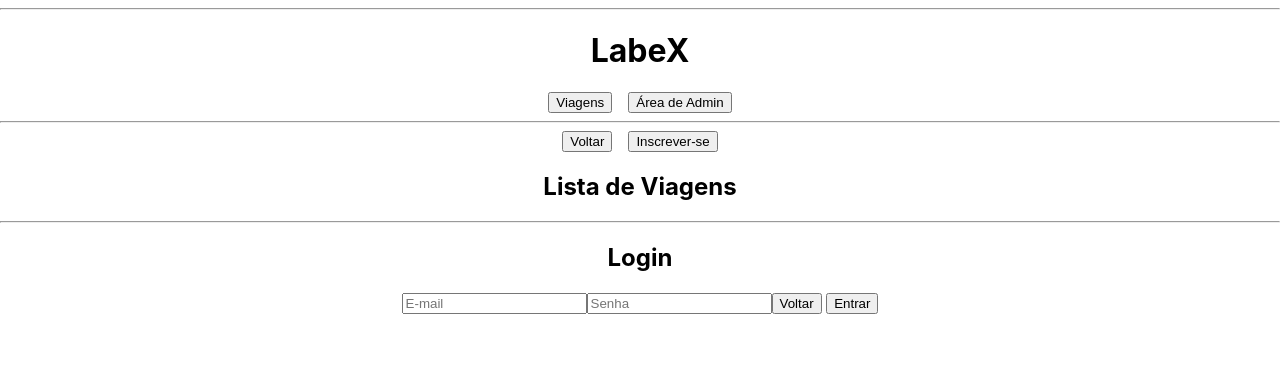
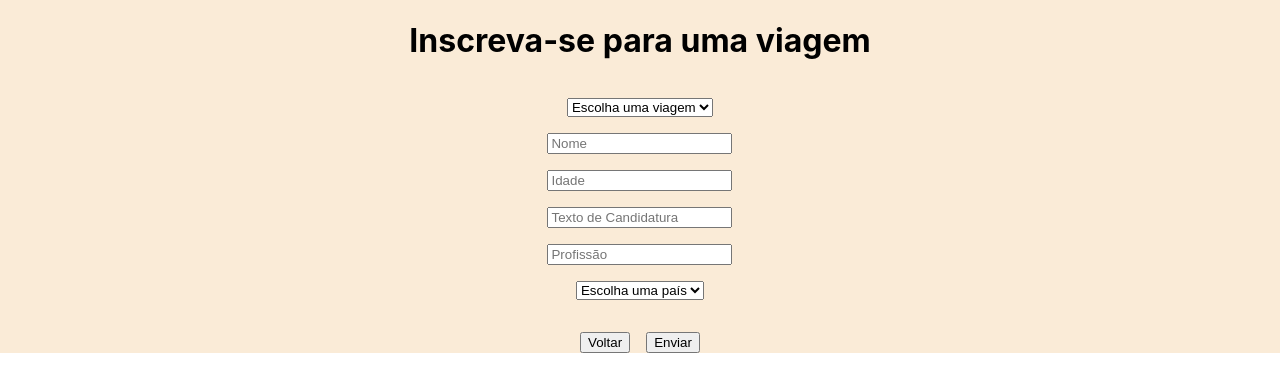
Before and after one commit to future4code/ailton-Raoni-Silva, a React (Create React App) app in the folder modulo3/projeto-labex/labex/: page /listas/inscricao in a window 1280 px wide. Shown: the top 392 px of the page. Built offline with nearby package versions, Linux system fonts and the light colour scheme.

Commit message:
router-dom

```diff
--- a/modulo3/projeto-labex/labex/package.json
+++ b/modulo3/projeto-labex/labex/package.json
@@ -8,6 +8,7 @@
     "@testing-library/user-event": "^13.5.0",
     "react": "^18.2.0",
     "react-dom": "^18.2.0",
+    "react-router-dom": "^6.3.0",
     "react-scripts": "5.0.1",
     "styled-components": "^5.3.5",
     "web-vitals": "^2.1.4"
--- a/modulo3/projeto-labex/labex/src/App.js
+++ b/modulo3/projeto-labex/labex/src/App.js
@@ -1,16 +1,15 @@
 import React from "react";
-import Home from "./Pages/Home";
-import "./App.css";
-import ListTripsPage from "./Pages/ListTripsPage";
-import LoginPage from "./Pages/LoginPage";
+import { Router } from "./Routes/Router";
+import { Container } from "./Style/Style";
+
+
+
 
 function App() {
   return (
-    <div className="App">
-      <Home />
-      <ListTripsPage/>
-      <LoginPage/>
-    </div>
+    <Container>
+      <Router />
+    </Container>
   );
 }
 
--- a/modulo3/projeto-labex/labex/src/Pages/ApplicationFormPage.js
+++ b/modulo3/projeto-labex/labex/src/Pages/ApplicationFormPage.js
@@ -0,0 +1,36 @@
+import React from "react";
+import { useNavigate } from "react-router-dom";
+import { Buttons } from "../Style/Style";
+import {Container} from "../Style/Style"
+
+export default function ApplicationFormPage() {
+  const navigate = useNavigate();
+
+  const goBack = () => {
+    navigate(-1);
+  };
+
+  return (
+    <Container>
+
+      <h1> Inscreva-se para uma viagem</h1>
+
+      <select>
+        <option>Escolha uma viagem</option>
+      </select>
+      <input placeholder="Nome"></input>
+      <input placeholder="Idade"></input>
+      <input placeholder="Texto de Candidatura"></input>
+      <input placeholder="Profissão"></input>
+      <select>
+        <option>Escolha uma país</option>
+      </select>
+
+      <Buttons>
+        <button onClick={goBack}>Voltar</button>
+        <button>Enviar</button>
+      </Buttons>
+
+    </Container>
+  );
+}
--- a/modulo3/projeto-labex/labex/src/Pages/Home.js
+++ b/modulo3/projeto-labex/labex/src/Pages/Home.js
@@ -1,20 +1,41 @@
 import React from "react";
 import styled from "styled-components";
-import {Buttons} from "../Style/Style"
+import { Buttons, Container } from "../Style/Style";
+import { useNavigate } from "react-router-dom";
+import { createGlobalStyle } from "styled-components";
 
+
+const GlobalStyle = createGlobalStyle`
+  body {
+    margin: 0;
+    padding: 0;
+    box-sizing: 0;
+    width: 100vw;
+  height: 100vh;
+  }
+`;
 
 
 
 export default function Home() {
+  const navigate = useNavigate();
+
+  const goToLista = () => {
+    navigate("/listas");
+  };
+
+  const goToLogin = () => {
+    navigate("login");
+  };
+
   return (
-    <div>
-        <hr/>
+    <Container>
+      <GlobalStyle> </GlobalStyle>
       <h1>LabeX</h1>
-        <Buttons>
-      <button>Viagens</button>
-      <button>Área de Admin</button>
-
+      <Buttons>
+        <button onClick={goToLista}>Viagens</button>
+        <button onClick={goToLogin}>Área de Admin</button>
       </Buttons>
-    </div>
+    </Container>
   );
 }
--- a/modulo3/projeto-labex/labex/src/Pages/ListTripsPage.js
+++ b/modulo3/projeto-labex/labex/src/Pages/ListTripsPage.js
@@ -1,16 +1,25 @@
-import React from 'react';
-import {Buttons} from "../Style/Style";
+import React from "react";
+import { Buttons } from "../Style/Style";
+import { useNavigate } from "react-router-dom";
 
 export default function ListTripsPage() {
+  const navigate = useNavigate();
+
+  const goBack = () => {
+    navigate(-1);
+  };
+
+  const goToForm = () => {
+    navigate("inscricao");
+  };
+
   return (
-      <div>
-          <hr/>
-          <Buttons>
-          <button>Voltar</button>
-          <button>Inscrever-se</button>
-          </Buttons>
-<h2>Lista de Viagens</h2>
-      </div>
-
-  )
+    <div>
+      <Buttons>
+        <button onClick={goBack}>Voltar</button>
+        <button onClick={goToForm}>Inscrever-se</button>
+      </Buttons>
+      <h2>Lista de Viagens</h2>
+    </div>
+  );
 }
--- a/modulo3/projeto-labex/labex/src/Pages/LoginPage.js
+++ b/modulo3/projeto-labex/labex/src/Pages/LoginPage.js
@@ -1,14 +1,26 @@
 import React from "react";
-import { Inputs } from "../Style/Style";
+import { Buttons, Container, Inputs } from "../Style/Style";
+import { useNavigate } from "react-router-dom";
 
 export default function LoginPage() {
+  const navigate = useNavigate();
+
+  const goBack = () => {
+    navigate(-1);
+  };
+
   return (
     <div>
-      <hr />
-      <h2>Login</h2>
-      <input placeholder="E-mail"></input>
-      <input placeholder="Senha"></input>
-      <button>Voltar</button> <button>Entrar</button>
+      <Container>
+        <h2>Login</h2>
+
+        <input placeholder="E-mail"></input>
+        <input placeholder="Senha"></input>
+
+        <Buttons>
+          <button onClick={goBack}>Voltar</button> <button>Entrar</button>
+        </Buttons>
+      </Container>
     </div>
   );
 }
--- /dev/null
+++ b/modulo3/projeto-labex/labex/src/Routes/Router.js
@@ -0,0 +1,20 @@
+import React from "react";
+import Home from "../Pages/Home"
+import ListTripsPage from "../Pages/ListTripsPage";
+import LoginPage from "../Pages/LoginPage";
+import {BrowserRouter, Routes, Route} from "react-router-dom"
+import ApplicationFormPage from "../Pages/ApplicationFormPage"
+
+
+export const Router = () => {
+  return (
+    <BrowserRouter>
+      <Routes>
+        <Route index element={<Home />} />
+        <Route path="listas" element={<ListTripsPage />} />
+        <Route path="login" element={<LoginPage/>} />
+        <Route path="/listas/inscricao" element={<ApplicationFormPage/>} />
+      </Routes>
+    </BrowserRouter>
+  );
+};
--- a/modulo3/projeto-labex/labex/src/Style/Style.js
+++ b/modulo3/projeto-labex/labex/src/Style/Style.js
@@ -1,16 +1,35 @@
 import styled from "styled-components";
+import { createGlobalStyle } from "styled-components";
+
+const GlobalStyle = createGlobalStyle`
+  body {
+    margin: 0;
+    padding: 0;
+    width: 100vw;
+  height: 100vh;
+  }
+`;
 
 export const Buttons = styled.div`
+  padding-top: 1rem;
   display: flex;
   gap: 1rem;
   justify-content: center;
   align-content: center;
 `;
 
-export const Inputs = styled.div`
+export const Inputs = styled.form`
   display: flex;
   flex-direction: column;
-  align-content: center;
-  width: 20rem;
+  gap: 1rem;
+  padding-bottom: 1rem;
+`;
+
+export const Container = styled.div`
+  background-color: antiquewhite;
+  display: flex;
+  flex-direction: column;
+  align-items: center;
+  justify-content: center;
   gap: 1rem;
 `;
```
Also changed, not shown: 1 other file (tests, documents, lock files or other folders).
